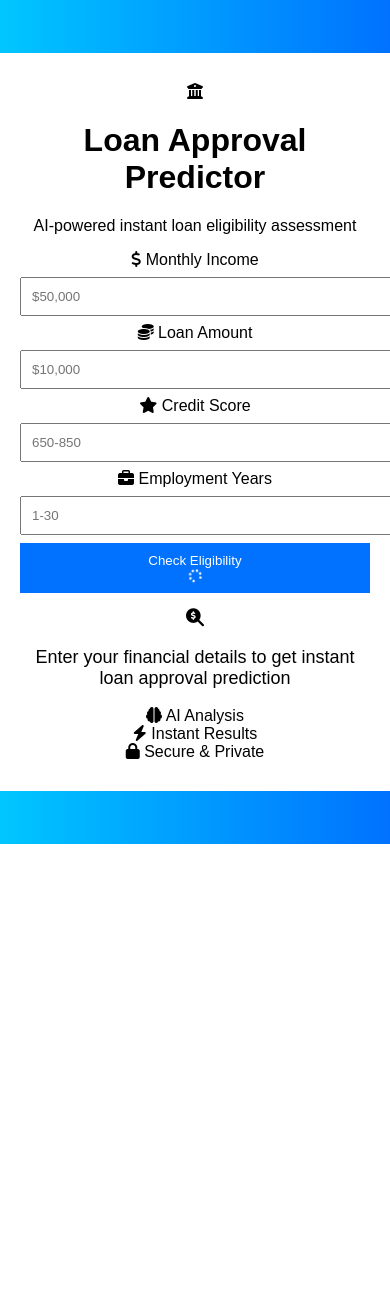
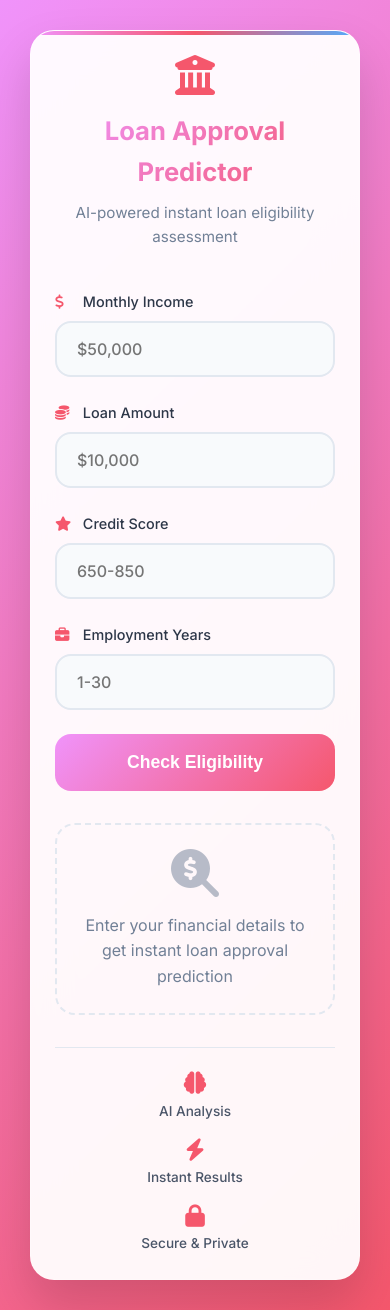
Before and after one commit to Riteshmendhe26/loan-approval-predictor, a Flask app: page / in a window 390 px wide. Before the commit the page ends 844 px from the top, so only its background shows below. Run offline with Flask 3, Linux system fonts and the light colour scheme; parts of the project's set-up code (start-up, migrations or seed data) failed here and were passed over.

Commit message:
Refactor CSS for improved styling and layout

```diff
--- a/static/style.css
+++ b/static/style.css
@@ -1,37 +1,317 @@
+* {
+    margin: 0;
+    padding: 0;
+    box-sizing: border-box;
+}
+
 body {
-    background: linear-gradient(to right, #00c6ff, #0072ff);
-    font-family: Arial, sans-serif;
+    font-family: 'Inter', -apple-system, BlinkMacSystemFont, sans-serif;
+    background: linear-gradient(135deg, #f093fb 0%, #f5576c 100%);
+    min-height: 100vh;
     display: flex;
+    align-items: center;
     justify-content: center;
-    align-items: center;
-    height: 100vh;
-    margin: 0;
+    padding: 20px;
+    line-height: 1.6;
+}
+
+.page-wrapper {
+    width: 100%;
+    max-width: 500px;
 }
 
 .container {
-    background: white;
-    padding: 30px;
-    width: 350px;
-    border-radius: 10px;
-    text-align: center;
+    background: rgba(255, 255, 255, 0.95);
+    backdrop-filter: blur(20px);
+    border-radius: 24px;
+    padding: 40px;
+    box-shadow: 0 25px 50px rgba(0, 0, 0, 0.15);
+    border: 1px solid rgba(255, 255, 255, 0.2);
+    position: relative;
+    overflow: hidden;
 }
 
-input {
-    width: 100%;
-    padding: 10px;
-    margin: 8px 0;
+.container::before {
+    content: '';
+    position: absolute;
+    top: 0;
+    left: 0;
+    right: 0;
+    height: 4px;
+    background: linear-gradient(90deg, #f093fb, #f5576c, #4facfe);
+    border-radius: 24px 24px 0 0;
 }
 
-button {
+.header {
+    text-align: center;
+    margin-bottom: 40px;
+}
+
+.icon {
+    color: #f5576c;
+    font-size: 2.5rem;
+    margin-bottom: 16px;
+}
+
+h1 {
+    font-size: 2rem;
+    font-weight: 700;
+    color: #1a202c;
+    margin-bottom: 8px;
+    background: linear-gradient(135deg, #f093fb, #f5576c);
+    -webkit-background-clip: text;
+    -webkit-text-fill-color: transparent;
+    background-clip: text;
+}
+
+.subtitle {
+    color: #718096;
+    font-size: 0.95rem;
+    font-weight: 400;
+}
+
+.predict-form {
+    margin-bottom: 32px;
+}
+
+.input-group {
+    position: relative;
+    margin-bottom: 24px;
+}
+
+.input-group label {
+    display: block;
+    font-weight: 500;
+    color: #2d3748;
+    margin-bottom: 8px;
+    font-size: 0.9rem;
+}
+
+.icon-small {
+    color: #f5576c;
+    width: 16px;
+    margin-right: 8px;
+}
+
+input[type="number"] {
     width: 100%;
-    padding: 10px;
-    background: #0072ff;
+    padding: 16px 20px;
+    border: 2px solid #e2e8f0;
+    border-radius: 16px;
+    font-size: 1rem;
+    font-weight: 500;
+    background: #f8fafc;
+    transition: all 0.3s cubic-bezier(0.4, 0, 0.2, 1);
+    font-family: inherit;
+}
+
+input[type="number"]:focus {
+    outline: none;
+    border-color: #f5576c;
+    background: #ffffff;
+    box-shadow: 0 0 0 4px rgba(245, 87, 108, 0.1);
+    transform: translateY(-2px);
+}
+
+.input-focus {
+    position: absolute;
+    bottom: 0;
+    left: 50%;
+    width: 0;
+    height: 2px;
+    background: linear-gradient(90deg, #f093fb, #f5576c);
+    transition: all 0.3s ease;
+    transform: translateX(-50%);
+}
+
+.input-group:focus-within .input-focus {
+    width: 80%;
+}
+
+.predict-btn {
+    width: 100%;
+    padding: 18px;
+    background: linear-gradient(135deg, #f093fb 0%, #f5576c 100%);
     color: white;
     border: none;
+    border-radius: 16px;
+    font-size: 1.1rem;
+    font-weight: 600;
     cursor: pointer;
+    position: relative;
+    overflow: hidden;
+    transition: all 0.3s cubic-bezier(0.4, 0, 0.2, 1);
+    display: flex;
+    align-items: center;
+    justify-content: center;
+    gap: 12px;
 }
 
-#result {
-    margin-top: 15px;
-    font-size: 18px;
+.predict-btn:hover {
+    transform: translateY(-3px);
+    box-shadow: 0 20px 40px rgba(245, 87, 108, 0.4);
 }
+
+.predict-btn:active {
+    transform: translateY(-1px);
+}
+
+.btn-loader {
+    display: none;
+}
+
+.result-container {
+    min-height: 180px;
+    padding: 24px;
+    border: 2px dashed #e2e8f0;
+    border-radius: 20px;
+    text-align: center;
+    transition: all 0.3s ease;
+}
+
+.result-container.loading {
+    opacity: 0.7;
+    pointer-events: none;
+}
+
+.result-placeholder {
+    color: #718096;
+}
+
+.result-placeholder .icon-large {
+    font-size: 3rem;
+    margin-bottom: 16px;
+    opacity: 0.5;
+}
+
+.result-content {
+    animation: slideUp 0.5s ease;
+}
+
+.approved {
+    color: #38a169;
+}
+
+.rejected {
+    color: #e53e3e;
+}
+
+.status-icon i {
+    font-size: 4rem;
+    margin-bottom: 16px;
+}
+
+.approved .status-icon i {
+    color: #38a169;
+}
+
+.rejected .status-icon i {
+    color: #e53e3e;
+}
+
+.result-title {
+    font-size: 1.4rem;
+    font-weight: 700;
+    margin-bottom: 20px;
+}
+
+.probability-bar {
+    width: 100%;
+    height: 12px;
+    background: #e2e8f0;
+    border-radius: 6px;
+    margin-bottom: 12px;
+    overflow: hidden;
+}
+
+.probability-fill {
+    height: 100%;
+    background: linear-gradient(90deg, #38a169, #48bb78);
+    border-radius: 6px;
+    transition: width 1.5s ease;
+}
+
+.approved .probability-fill {
+    background: linear-gradient(90deg, #38a169, #48bb78);
+}
+
+.rejected .probability-fill {
+    background: linear-gradient(90deg, #e53e3e, #f56565);
+}
+
+.probability-text {
+    font-size: 1.3rem;
+    font-weight: 600;
+    margin-bottom: 12px;
+}
+
+.result-desc {
+    font-size: 0.95rem;
+    opacity: 0.9;
+}
+
+.error {
+    color: #e53e3e;
+    background: #fed7d7;
+    padding: 20px;
+    border-radius: 16px;
+    border: 1px solid #feb2b2;
+    display: flex;
+    align-items: center;
+    gap: 12px;
+    font-weight: 500;
+}
+
+.error i {
+    font-size: 1.2rem;
+}
+
+.features {
+    display: flex;
+    justify-content: space-around;
+    margin-top: 32px;
+    padding-top: 24px;
+    border-top: 1px solid #e2e8f0;
+}
+
+.feature-item {
+    display: flex;
+    flex-direction: column;
+    align-items: center;
+    gap: 6px;
+    font-size: 0.85rem;
+    font-weight: 500;
+    color: #4a5568;
+}
+
+.feature-item i {
+    font-size: 1.4rem;
+    color: #f5576c;
+}
+
+@keyframes slideUp {
+    from {
+        opacity: 0;
+        transform: translateY(20px);
+    }
+    to {
+        opacity: 1;
+        transform: translateY(0);
+    }
+}
+
+@media (max-width: 480px) {
+    .container {
+        padding: 24px;
+        margin: 10px;
+    }
+
+    h1 {
+        font-size: 1.6rem;
+    }
+
+    .features {
+        flex-direction: column;
+        gap: 16px;
+    }
+}
```
